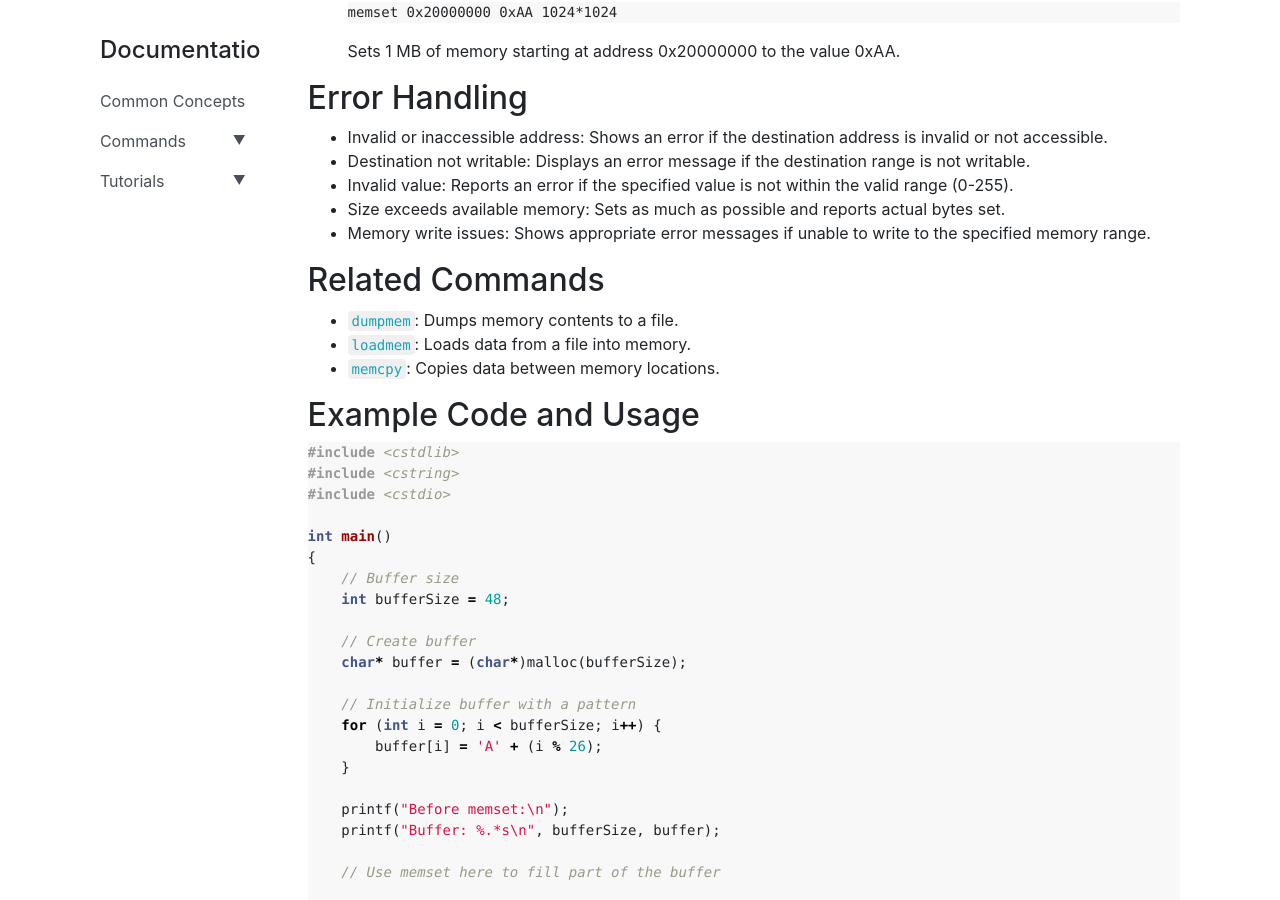
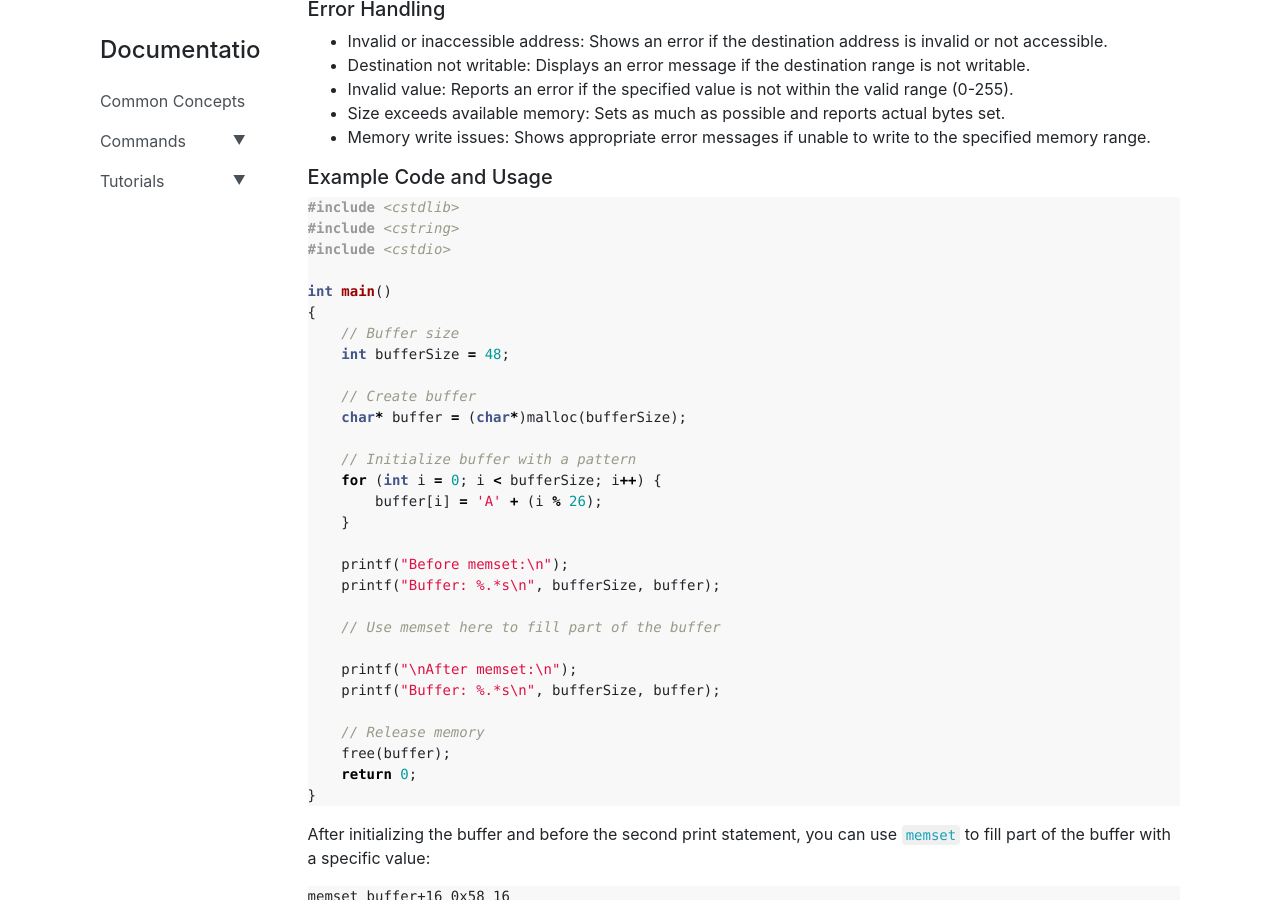
Before and after one commit to ovidiuvio/www.vsdebug.pro, a Jekyll site: the page built from pages/docs/memset.md, in a window 1280 px wide and 900 px high, scrolled down 1245 px. Built offline with Jekyll 4.4.1, drawn with Linux system fonts in a browser that asks for light colours.

Commit message:
updated memset page

````diff
--- a/pages/docs/memset.md
+++ b/pages/docs/memset.md
@@ -3,23 +3,23 @@ layout: docs
 ---
 {::options parse_block_html="true" /}
 
-# memset (Memory Set Utility)
+##### memset (Memory Set Utility)
 
 ## Syntax
 ```
 memset <dst> <val> <size>
 ```
 
-## Description
+##### Description
 The `memset` command allows you to fill a block of memory with a specified value in the debugged process. This feature is useful for initializing memory regions, clearing data, or setting up specific memory patterns for testing and debugging purposes.
 
-## Parameters
+##### Parameters
 
 - `<dst>`: Destination address where the memory will be set.
 - `<val>`: The value to set (0x00 - 0xFF). This is treated as a byte value.
 - `<size>`: Number of bytes to set starting from the destination address.
 
-## Usage Notes
+##### Usage Notes
 
 1. The command uses the current process context in the debugger.
 2. The destination address can be specified in various formats:
@@ -30,7 +30,7 @@ The `memset` command allows you to fill a block of memory with a specified value
 4. Size can use expressions for convenience (e.g., 1024*1024 for 1 MB).
 5. Ensure that the destination memory range is within the process's address space and is writable.
 
-## Examples
+##### Examples
 
 1. Basic usage:
    ```
@@ -50,7 +50,7 @@ The `memset` command allows you to fill a block of memory with a specified value
    ```
    Sets 1 MB of memory starting at address 0x20000000 to the value 0xAA.
 
-## Error Handling
+##### Error Handling
 
 - Invalid or inaccessible address: Shows an error if the destination address is invalid or not accessible.
 - Destination not writable: Displays an error message if the destination range is not writable.
@@ -58,13 +58,7 @@ The `memset` command allows you to fill a block of memory with a specified value
 - Size exceeds available memory: Sets as much as possible and reports actual bytes set.
 - Memory write issues: Shows appropriate error messages if unable to write to the specified memory range.
 
-## Related Commands
-
-- `dumpmem`: Dumps memory contents to a file.
-- `loadmem`: Loads data from a file into memory.
-- `memcpy`: Copies data between memory locations.
-
-## Example Code and Usage
+##### Example Code and Usage
 
 ```cpp
 #include <cstdlib>
````
